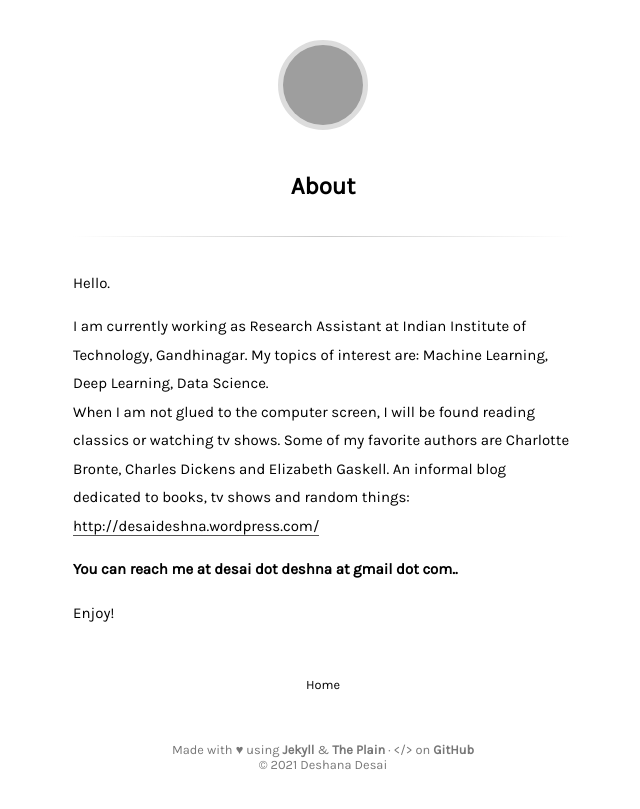
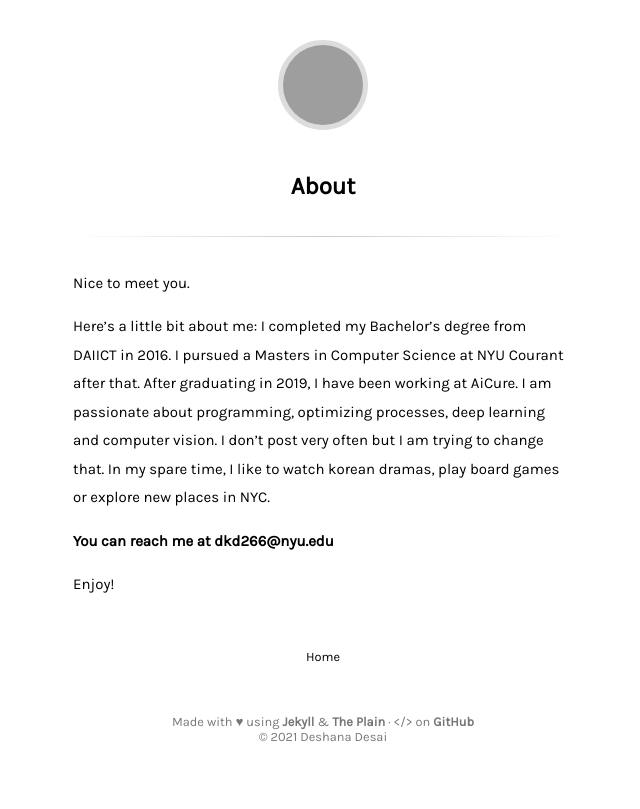
Before and after one commit to deshanadesai/deshanadesai-BAK.github.io, a Jekyll site: the page built from about.md, in a window 1280 px wide, cut to the strip 0-809 px from the top of the page. Shown: the whole strip, without its empty margins (317-957 px from the left). Built offline with Jekyll 4.4.1, drawn with Linux system fonts in a browser that asks for light colours; grey boxes are pictures that could not be loaded.

Commit message:
Update about.md

```diff
--- a/about.md
+++ b/about.md
@@ -3,13 +3,10 @@ layout: page
 title: About
 ---
 
-Hello.
+Nice to meet you.
 
-I am currently working as Research Assistant at Indian Institute of Technology, Gandhinagar.
-My topics of interest are: Machine Learning, Deep Learning, Data Science. <br>
-When I am not glued to the computer screen, I will be found reading classics or watching tv shows. Some of my favorite authors are Charlotte Bronte, Charles Dickens and Elizabeth Gaskell.
-An informal blog dedicated to books, tv shows and random things: [http://desaideshna.wordpress.com/](http://desaideshna.wordpress.com/)
+Here's a little bit about me: I completed my Bachelor's degree from DAIICT in 2016. I pursued a Masters in Computer Science at NYU Courant after that. After graduating in 2019, I have been working at AiCure. I am passionate about programming, optimizing processes, deep learning and computer vision. I don't post very often but I am trying to change that. In my spare time, I like to watch korean dramas, play board games or explore new places in NYC.
 
-**You can reach me at desai dot deshna at gmail dot com..**
+**You can reach me at dkd266@nyu.edu**
 
 Enjoy!
```
